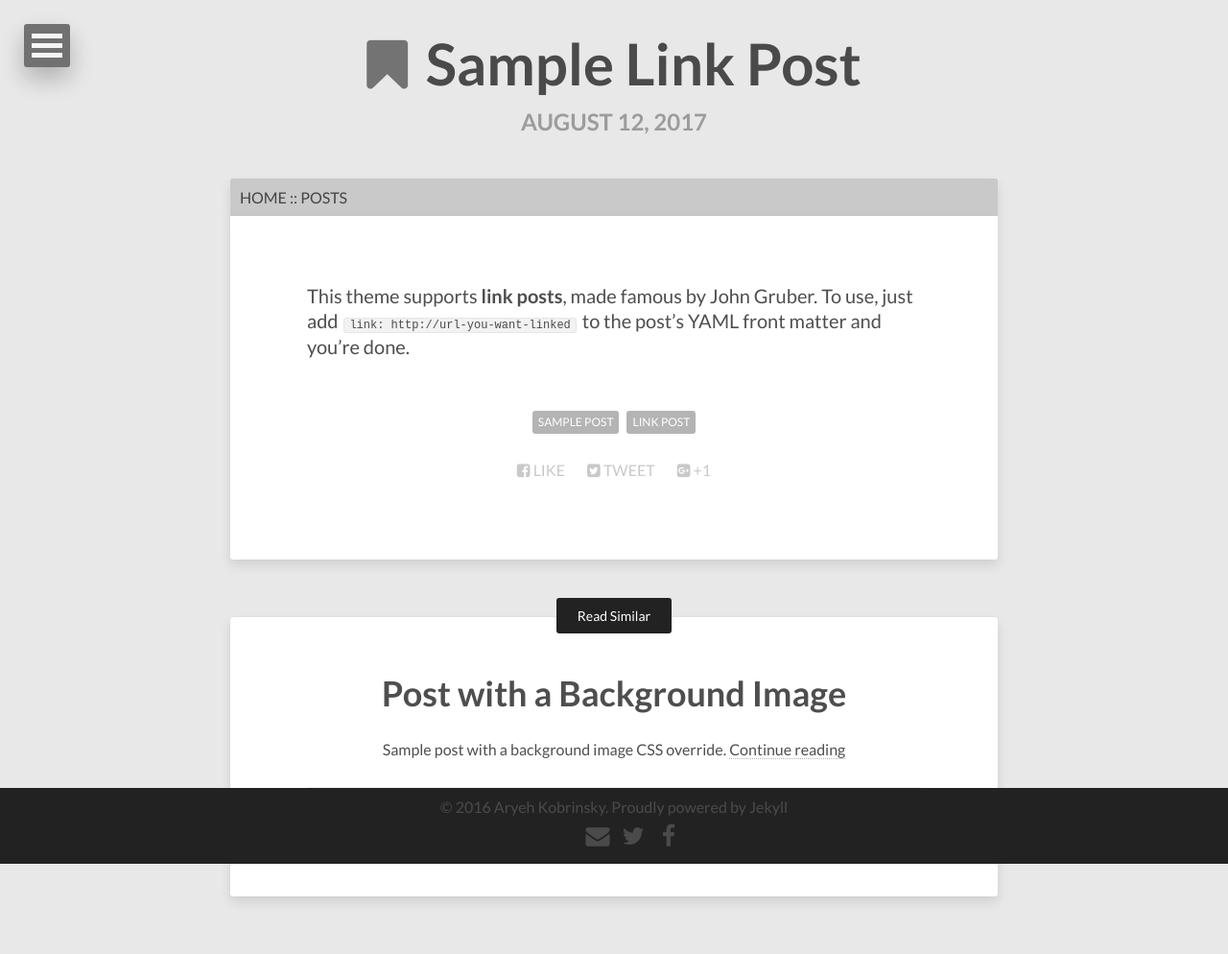
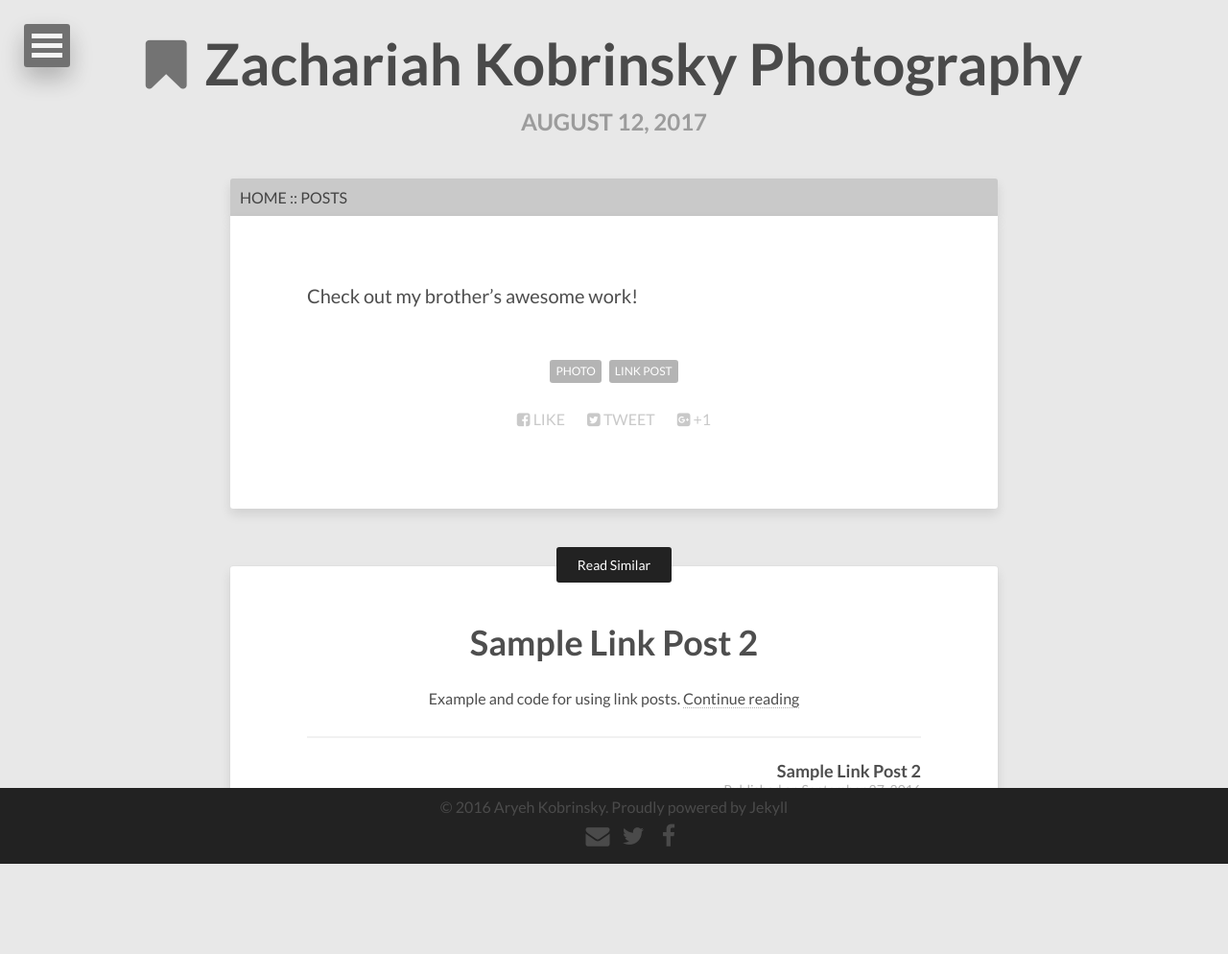
Before and after one commit to akobrinsky/akobrinsky.github.io, a Jekyll site: the page built from _posts/2017-08-12-sample-link-post.md, in a window 1280 px wide. Shown: the whole page at 96% size. Built offline with Jekyll 4.4.1, drawn with Linux system fonts in a browser that asks for light colours; nearby versions of some CDN libraries; after the commit the page ends 941 px from its top, so only the background shows below that.

Commit message:
post removal

````diff
--- a/_posts/2016-10-26-background-image.md
+++ /dev/null
@@ -1,21 +0,0 @@
----
-layout: post
-title: Post with a Background Image
-description: "Sample post with a background image CSS override."
-tags: [sample post]
-image:
-  background: triangular.png
----
-
-Here be a sample post with a custom background image. To utilize this "feature" just add the following YAML to a post's front matter.
-
-```yaml
-image:
-  background: filename.png
-```
-
-This little bit of YAML makes the assumption that your background image asset is in the `/images` folder. If you place it somewhere else or are hotlinking from the web, just include the full http(s):// URL. Either way you should have a background image that is tiled.
-
-If you want to set a background image for the entire site just add `background: filename.png` to your `_config.yml` and BOOM --- background images on every page!
-
-<div xmlns:cc="http://creativecommons.org/ns#" xmlns:dct="http://purl.org/dc/terms/" about="http://subtlepatterns.com" class="notice">Background images from <span property="dct:title">Subtle Patterns</span> (<a rel="cc:attributionURL" property="cc:attributionName" href="http://subtlepatterns.com">Subtle Patterns</a>) / <a rel="license" href="http://creativecommons.org/licenses/by-sa/3.0/">CC BY-SA 3.0</a></div>
--- a/_posts/2017-08-12-sample-link-post.md
+++ b/_posts/2017-08-12-sample-link-post.md
@@ -1,10 +1,10 @@
 ---
 layout: post
-title: "Sample Link Post"
-description: "Example and code for using link posts."
-tags: [sample post, link post]
+title: "Zachariah Kobrinsky Photography"
+description: "My bro Zach takes amazing pictures"
+tags: [photo, link post]
 comments: true
-link: http://mademistakes.com
+link: http://zachariahkobrinsky.com
 ---
 
-This theme supports **link posts**, made famous by John Gruber. To use, just add `link: http://url-you-want-linked` to the post's YAML front matter and you're done.
+Check out my brother's awesome work!
````
Also changed, not shown: _posts/2016-09-27-title-shebang.md (+1 -1 lines).
